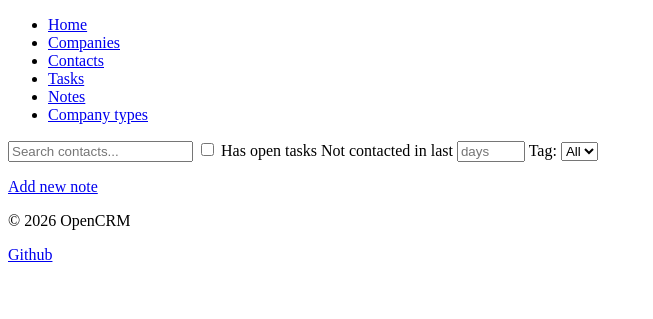
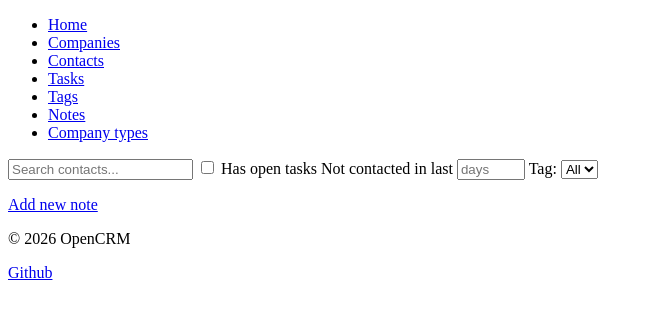
Before and after one commit to JonneSaloranta/django-opencrm, a Django app: template opencrm/templates/opencrm/all_notes.html in a window 1280 px wide. Shown: the top 319 px of the page, without its empty margins (0-653 px from the left). Run offline with Django 3.2, Linux system fonts and the light colour scheme; the template is opened without the code that fills it, so the values that code supplies are empty.

Commit message:
feat: add link for tags

```diff
--- a/opencrm/templates/opencrm/partials/navbar.html
+++ b/opencrm/templates/opencrm/partials/navbar.html
@@ -4,6 +4,7 @@
         <li><a href="{% url 'opencrm:companies' %}">Companies</a></li>
         <li><a href="{% url 'opencrm:contacts' %}">Contacts</a></li>
         <li><a href="{% url 'opencrm:tasks' %}">Tasks</a></li>
+        <li><a href="{% url 'opencrm:tags' %}">Tags</a></li>
         <li><a href="{% url 'opencrm:notes' %}">Notes</a></li>
         <li><a href="{% url 'opencrm:companytypes' %}">Company types</a></li>
     </ul>
```
